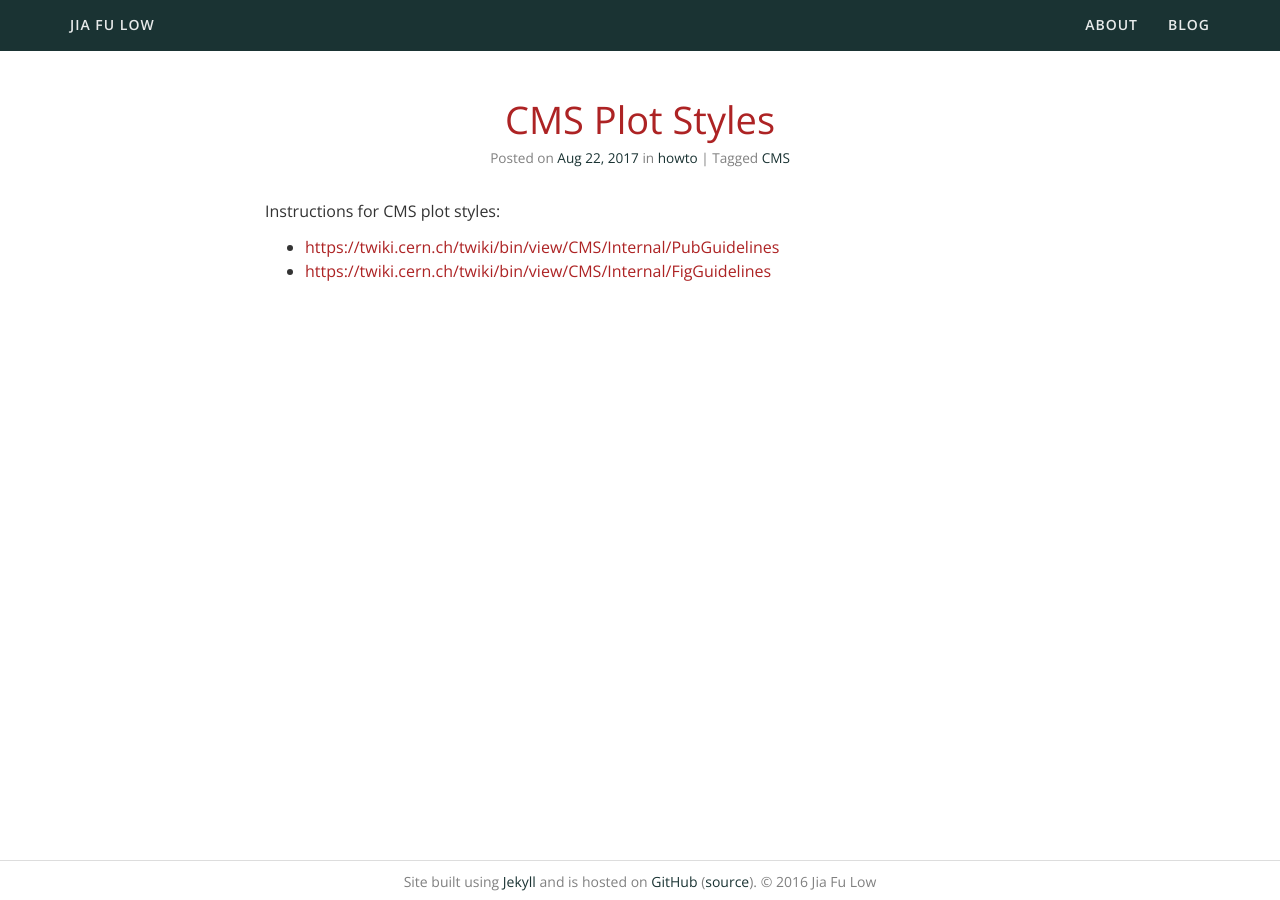
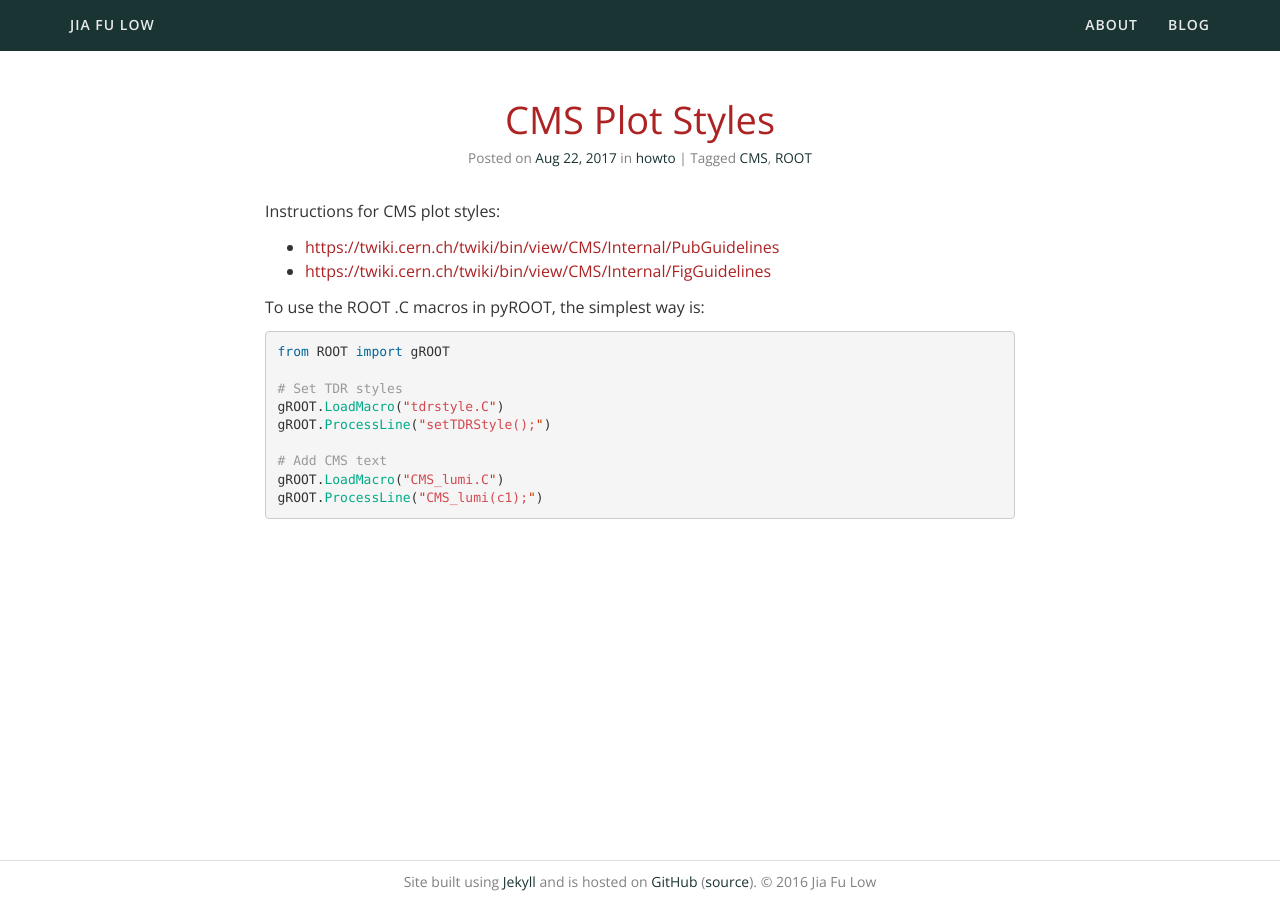
Before and after one commit to jiafulow/jiafulow.github.io, a Jekyll site: the page built from _posts/2017-08-22-cms-plot-styles.md, in a window 1280 px wide. Built offline with Jekyll 4.4.1, drawn with Linux system fonts in a browser that asks for light colours; nearby versions of some CDN libraries.

Commit message:
Random updates

````diff
--- a/_posts/2017-08-22-cms-plot-styles.md
+++ b/_posts/2017-08-22-cms-plot-styles.md
@@ -3,10 +3,24 @@ layout: post
 date: 2017-08-22 14:04:35
 title: CMS Plot Styles
 categories: [howto]
-tags: [CMS]
+tags: [CMS, ROOT]
 ---
 
 Instructions for CMS plot styles:
 
 - <https://twiki.cern.ch/twiki/bin/view/CMS/Internal/PubGuidelines>
 - <https://twiki.cern.ch/twiki/bin/view/CMS/Internal/FigGuidelines>
+
+To use the ROOT .C macros in pyROOT, the simplest way is:
+
+```python
+from ROOT import gROOT
+
+# Set TDR styles
+gROOT.LoadMacro("tdrstyle.C")
+gROOT.ProcessLine("setTDRStyle();")
+
+# Add CMS text
+gROOT.LoadMacro("CMS_lumi.C")
+gROOT.ProcessLine("CMS_lumi(c1);")
+```
````
Also changed, not shown: _posts/2016-07-07-root-xrootd.md (+2 -2 lines).
